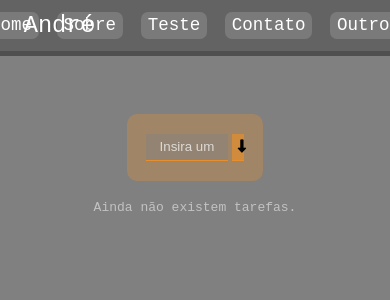
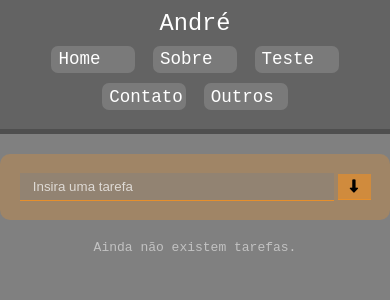
Before and after one commit to andrerrazambuja/vue-treino, a Vue app: page / in a window 390 px wide. Shown: the top 300 px of the page. Built offline with nearby package versions, Linux system fonts and the light colour scheme.

Commit message:
ajustes de responsividade

```diff
--- a/src/App.vue
+++ b/src/App.vue
@@ -152,4 +152,27 @@ body{
   color: rgba(255, 255, 255, 0.521);
 }
 
+@media (max-width: 1000px)
+{
+  .card{
+    width: 70%;
+  }
+
+  #app{
+  padding: 1em 0;
+  }
+}
+
+
+@media (max-width: 600px)
+{
+  .card{
+    width: 90%;
+  }
+
+  #app{
+  padding: 1em 0;
+  }
+}
+
 </style>
--- a/src/components/Header.vue
+++ b/src/components/Header.vue
@@ -19,6 +19,7 @@ export default {
 #header{
   background-color: rgb(99, 99, 99);
   display: flex;
+  flex-wrap: wrap;
   align-items: center;
   justify-content: center;
   padding: 10px 20px;
@@ -46,4 +47,18 @@ export default {
 .headerLink:hover{
   background-color: rgba(255, 255, 255, 0.3);
 }
+
+@media (max-width: 600px)
+{
+  #headerIcon{
+    position: unset;
+    width: 100%;
+    text-align: center;
+    margin-bottom: 0.3em;
+  }
+  .headerLink{
+    width: 20%;
+    margin-bottom: 0.5em;
+  }
+}
 </style>
```
